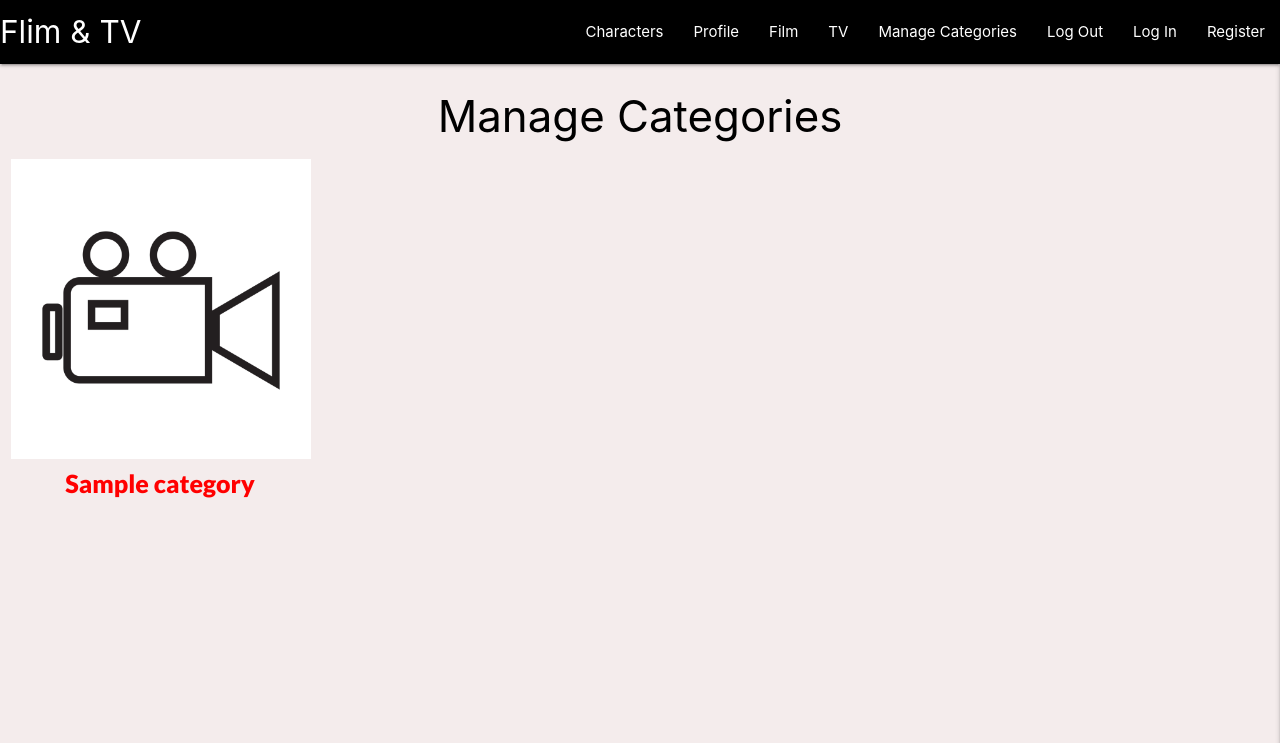
After one commit to struk49/films-and-tv-fan-page, a Flask app: page /get_categories in a window 1280 px wide. The commit adds this page. Shown: the top 743 px of the page. Run offline with Flask 3, Linux system fonts and the light colour scheme; a database or web service that is not in the repository returns one stand-in record (values such as "Sample title"); some libraries are stand-ins or nearby versions.

Commit message:
added categories

```diff
--- a/app.py
+++ b/app.py
@@ -35,6 +35,12 @@ def get_films():
     return render_template("films.html", films=films)
 
 
+@app.route("/get_categories")
+def get_categories():
+    categories = list(mongo.db.categories.find().sort("category_name", 1))
+    return render_template("category.html", categories=categories)
+
+
 if __name__ == "__main__":
     app.run(host=os.environ.get("IP"),
             port=int(os.environ.get("PORT")),
--- a/static/css/style.css
+++ b/static/css/style.css
@@ -1,5 +1,6 @@
 body {
   color: black;
+  background-color: #f4ecec;
 }
 
 
@@ -22,3 +23,11 @@ body {
     line-height: 42px;
 
 }
+
+.card-title{
+  font-family: Lato;
+  font-weight: 900;
+  color: red;
+  font-size: 25px;
+  text-align: center;
+}
--- a/templates/base.html
+++ b/templates/base.html
@@ -25,7 +25,7 @@
 					<li><a href="#">Profile</a></li>
 					<li><a href="{{ url_for('get_films') }}">Film</a></li>
                     <li><a href="#">TV</a></li>
-					<li><a href="#">Manage Categories</a></li>
+					<li><a href="{{ url_for('get_categories') }}">Manage Categories</a></li>
 					<li><a href="#">Log Out</a></li>
 					<li><a href="#">Log In</a></li>
 					<li><a href="#">Register</a></li>
@@ -41,7 +41,7 @@
             <li><a href="#">Profile</a></li>
             <li><a href="{{ url_for('get_films') }}">Film</a></li>
             <li><a href="#">Tv</a></li>
-            <li><a href="#">Manage Categories</a></li>
+            <li><a href="{{ url_for('get_categories') }}">Manage Categories</a></li>
             <li><a href="#">Log Out</a></li>
             <li><a href="#">Log In</a></li>
             <li><a href="#">Register</a></li>
--- /dev/null
+++ b/templates/category.html
@@ -0,0 +1,24 @@
+{% extends "base.html" %}
+{% block content %}
+
+<h3 class="black-text center-align">Manage Categories</h3>
+<div class="row">
+    {% for category in categories %}
+    <div class="col s12 m3">
+          <div class="card-small">
+            <div class="card-image">
+              <img src="static/images/vecteezy_film-camera-graphic-vector-illustration-with-flat-icon_6074197.jpg" height="300px" width="300px">
+
+            </div>
+            <div class="card-content">
+
+            </div>
+            <div class="card-title">
+                <span class="card-title center-align">{{ category.category_name }}</span>
+            </div>
+          </div>
+        </div>
+        {% endfor %}
+      </div>
+
+    {% endblock %}
```
Also changed, not shown: static/images/vecteezy_film-camera-graphic-vector-illustration-with-flat-icon_6074197.jpg (added), templates/simpsons.html (deleted).
